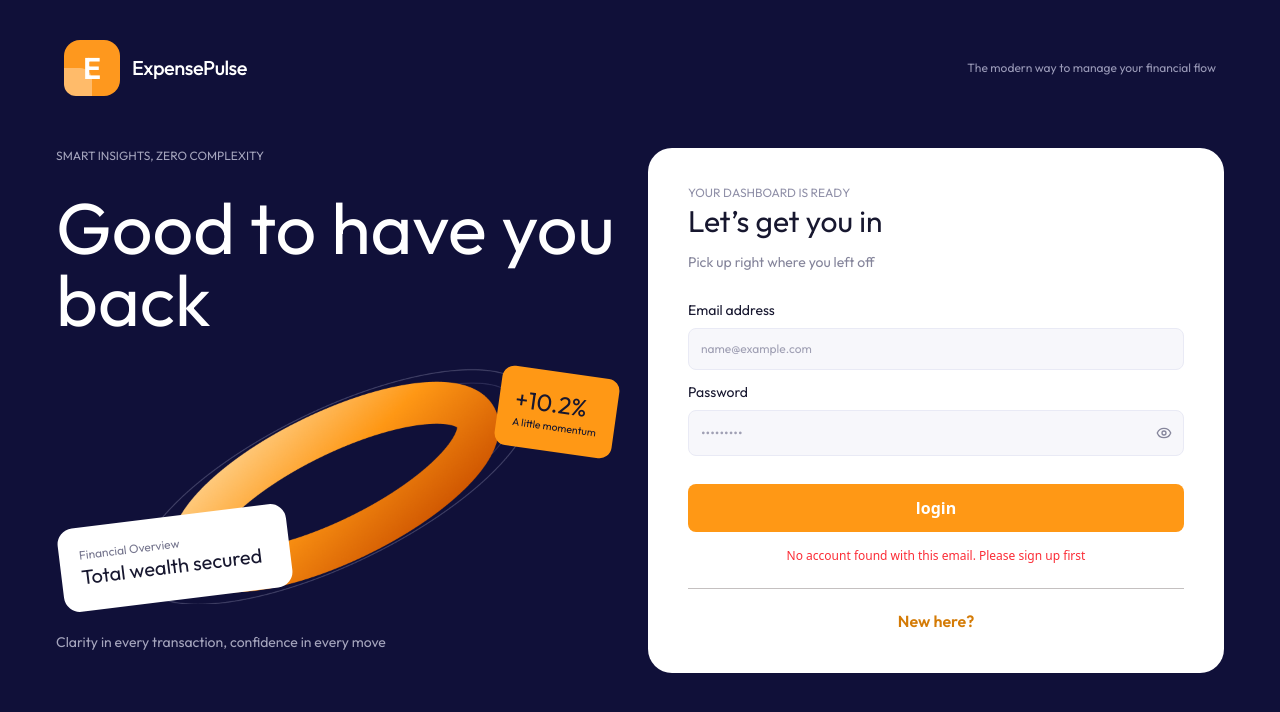
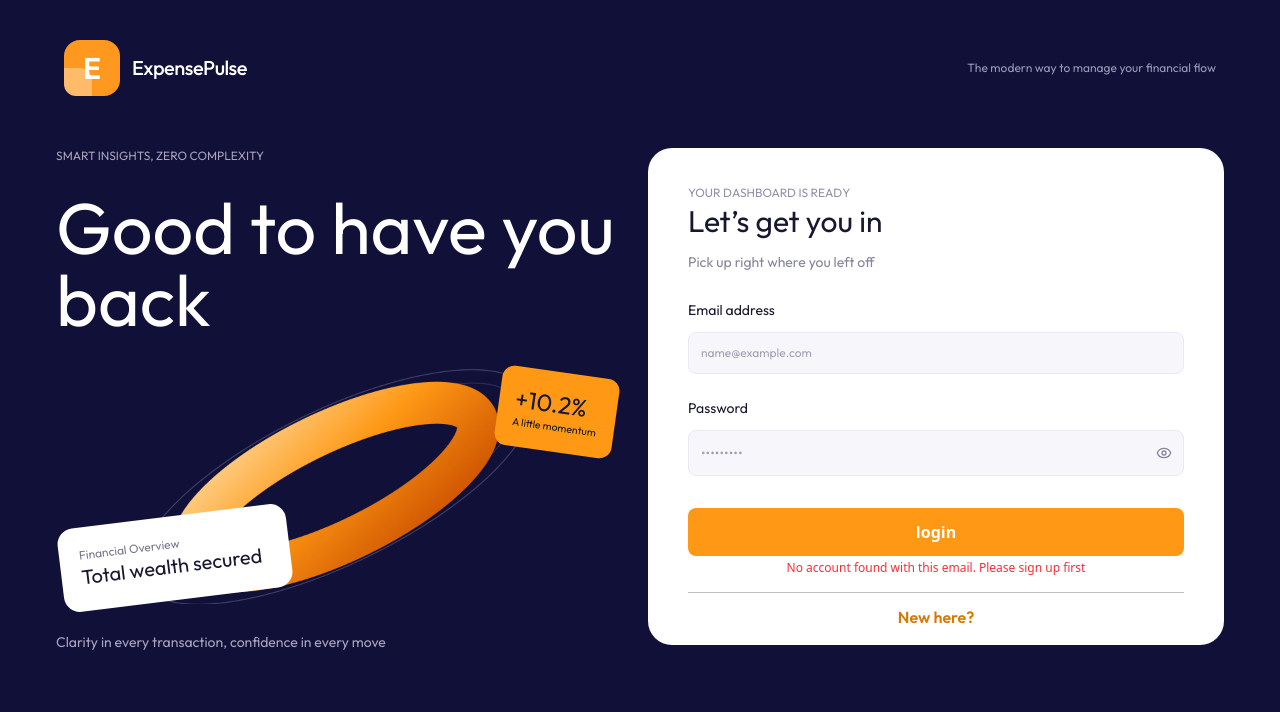
Before and after one commit to jana345646/expense_pulse, a Next.js app: page /login in a window 1280 px wide. Both pictures are taken after typing "name@example.com", "Sample123" into the empty fields and a click on the button "login". Shown: the top 712 px of the page. Built offline with nearby package versions, Linux system fonts and the light colour scheme.

Commit message:
adjust login form layout and error spacing

```diff
--- a/src/app/(authenticationPages)/login/page.tsx
+++ b/src/app/(authenticationPages)/login/page.tsx
@@ -138,7 +138,7 @@ export default function Login() {
         </p>
       </div>
 
-      <div className="w-xl flex flex-col p-10 bg-white rounded-3xl gap-5">
+      <div className="w-xl flex flex-col pt-10 px-10 bg-white rounded-3xl gap-5">
         <div className="flex flex-col gap-2">
           <p className="font-outfit font-normal text-[#9090A8] text-xs leading-[10px]">
             YOUR DASHBOARD IS READY
@@ -152,7 +152,7 @@ export default function Login() {
         </div>
 
         <form
-          className="flex flex-col gap-2"
+          className="flex flex-col"
           onSubmit={handleSubmit(onSubmit)}
           noValidate
         >
@@ -170,15 +170,15 @@ export default function Login() {
             // ... to can spread the properties that will be returned from the register function (onchange , onblur , name , ref)
 
             {...register("email")}
-            className="w-full font-outfit p-3 rounded-lg bg-[#F7F7FB] border border-[#E9EAF5] text-[#A0A0B4] text-xs outline-none mb-1"
+            className="w-full font-outfit p-3 rounded-lg bg-[#F7F7FB] border border-[#E9EAF5] text-[#A0A0B4] text-xs outline-none my-3"
             placeholder="your.email@expensepulse.com"
           />
           {errors.email && (
-            <p className="text-red-500 text-xs mb-4">{errors.email.message}</p>
+            <p className="text-red-500 text-xs">{errors.email.message}</p>
           )}
           <label
             htmlFor="password"
-            className="font-outfit font-normal text-[#17172F] text-sm"
+            className="font-outfit font-normal text-[#17172F] text-sm mt-3"
           >
             Password
           </label>
@@ -187,7 +187,7 @@ export default function Login() {
               id="password"
               type={showPassword ? "text" : "password"}
               {...register("password")}
-              className="w-full font-outfit p-3 rounded-lg bg-[#F7F7FB] border border-[#E9EAF5] text-[#A0A0B4] text-sm outline-none"
+              className="w-full font-outfit p-3 rounded-lg bg-[#F7F7FB] border border-[#E9EAF5] text-[#A0A0B4] text-sm outline-none my-3"
             />
 
             <button
@@ -207,9 +207,7 @@ export default function Login() {
           </div>
 
           {errors.password && (
-            <p className="text-red-500 text-xs mt-1">
-              {errors.password.message}
-            </p>
+            <p className="text-red-500 text-xs">{errors.password.message}</p>
           )}
           <button
             className="w-full p-3 rounded-lg bg-[#FF9815] font-bold text-md text-white mt-5 mb-1 cursor-pointer flex justify-center"
@@ -226,13 +224,13 @@ export default function Login() {
           </button>
 
           {errors.root && (
-            <p className="text-red-500 text-xs mt-1 text-center">
+            <p className="text-red-500 text-xs text-center">
               {errors.root.message}
             </p>
           )}
 
-          <div className="flex flex-col items-center gap-5">
-            <div className="w-full h-[1px] bg-[#C4C0C0] mt-4"></div>
+          <div className="flex flex-col items-center gap-3 my-4">
+            <div className="w-full h-[1px] bg-[#C4C0C0]"></div>
             <Link
               className="font-outfit font-bold text-md text-[#D47B06] cursor-pointer"
               href={"/signup"}
--- a/src/schemas/loginSchema.ts
+++ b/src/schemas/loginSchema.ts
@@ -24,7 +24,7 @@ export const loginSchema = z.object({
     .min(6, { message: "The password must be at least 6 characters" }),
 });
 
-// creating a type for the schema , infer is a method that will automatically detect the type of the schema
+// infer is a method that will automatically detect the type of the schema
 
 // we use type because we export the type of the schema automatically and type is used with the =
 // but interface is not used with the = and we use it with the object that we write it manually only
--- a/src/stores/useAuthStore.ts
+++ b/src/stores/useAuthStore.ts
@@ -11,7 +11,7 @@ import { persist } from "zustand/middleware";
 
 interface User {
   email: string;
-  name?: string;
+  name: string;
 }
 
 // this is an interface to the store
```
